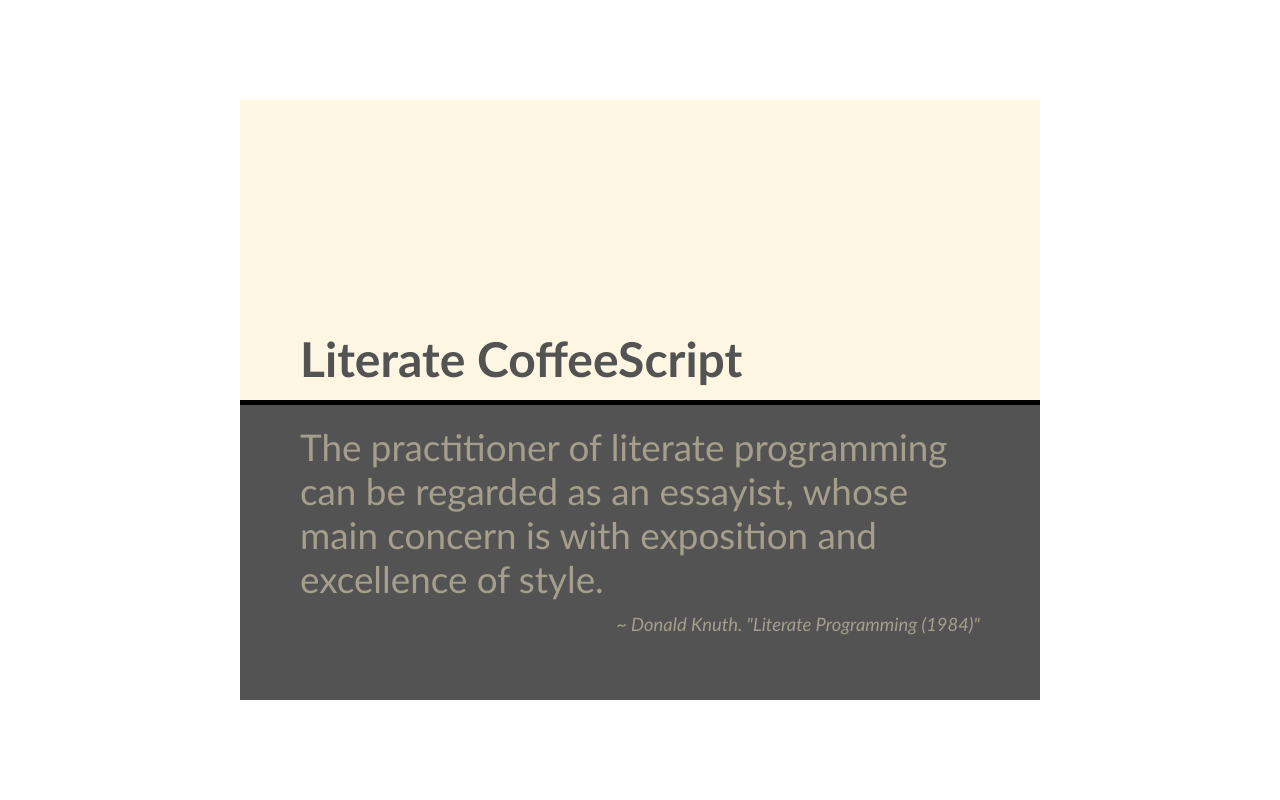
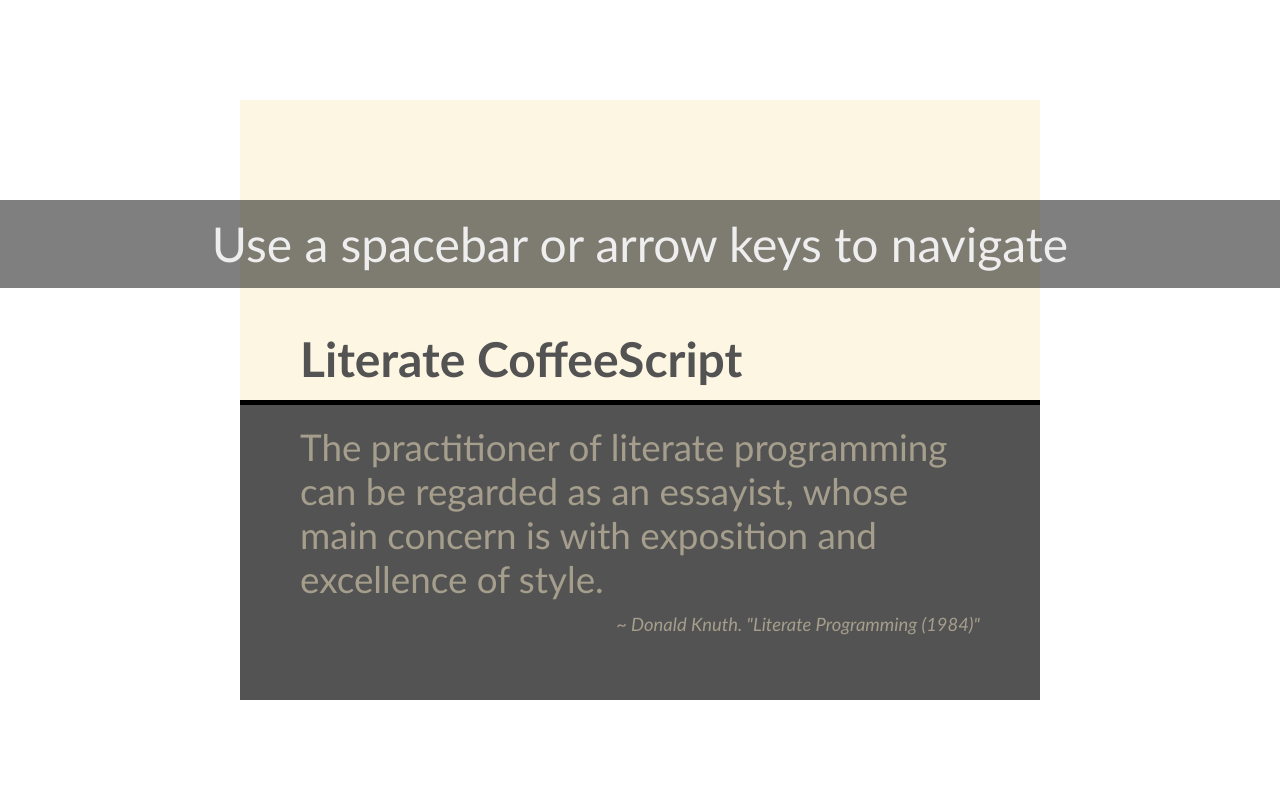
Before and after one commit to sukima/litcoffee-presentation, a website: page index.html in a window 1280 px wide. Shown: the top 800 px of the page. Drawn offline with Linux system fonts and the light colour scheme.

Commit message:
Add instruction overlay

```diff
--- a/css/index.css
+++ b/css/index.css
@@ -146,3 +146,98 @@
   line-height: 1.6em;
   margin: 0 40px;
 }
+
+/* Hint */
+.hint {
+    /*
+        We hide the hint until presentation is started and from browsers not supporting
+        impress.js, as they will have a linear scrollable view ...
+    */
+    display: none;
+
+    /*
+        ... and give it some fixed position and nice styles.
+    */
+    position: fixed;
+    left: 0;
+    right: 0;
+    top: 200px;
+
+    background: rgba(0,0,0,0.5);
+    color: #EEE;
+    text-align: center;
+
+    font-size: 3em;
+    padding: 20px;
+
+    z-index: 100;
+
+    /*
+        By default we don't want the hint to be visible, so we make it transparent ...
+    */
+    opacity: 0;
+
+    /*
+        ... and position it below the bottom of the screen (relative to it's fixed position)
+    */
+    -webkit-transform: translateY(400px);
+    -moz-transform:    translateY(400px);
+    -ms-transform:     translateY(400px);
+    -o-transform:      translateY(400px);
+    transform:         translateY(400px);
+
+    /*
+        Now let's imagine that the hint is visible and we want to fade it out and move out
+        of the screen.
+
+        So we define the transition on the opacity property with 1s duration and another
+        transition on transform property delayed by 1s so it will happen after the fade out
+        on opacity finished.
+
+        This way user will not see the hint moving down.
+    */
+    -webkit-transition: opacity 1s, -webkit-transform 0.5s 1s;
+    -moz-transition:    opacity 1s,    -moz-transform 0.5s 1s;
+    -ms-transition:     opacity 1s,     -ms-transform 0.5s 1s;
+    -o-transition:      opacity 1s,      -o-transform 0.5s 1s;
+    transition:         opacity 1s,         transform 0.5s 1s;
+}
+
+/*
+    Now we 'enable' the hint when presentation is initialized ...
+*/
+.impress-enabled .hint { display: block }
+
+/*
+    ... and we will show it when the first step (with id 'bored') is active.
+*/
+.impress-on-step-1 .hint {
+    /*
+        We remove the transparency and position the hint in its default fixed
+        position.
+    */
+    opacity: 1;
+
+    -webkit-transform: translateY(0px);
+    -moz-transform:    translateY(0px);
+    -ms-transform:     translateY(0px);
+    -o-transform:      translateY(0px);
+    transform:         translateY(0px);
+
+    /*
+        Now for fade in transition we have the oposite situation from the one
+        above.
+
+        First after 4.5s delay we animate the transform property to move the hint
+        into its correct position and after that we fade it in with opacity
+        transition.
+    */
+    -webkit-transition: opacity 1s 5s, -webkit-transform 0.5s 4.5s;
+    -moz-transition:    opacity 1s 5s,    -moz-transform 0.5s 4.5s;
+    -ms-transition:     opacity 1s 5s,     -ms-transform 0.5s 4.5s;
+    -o-transition:      opacity 1s 5s,      -o-transform 0.5s 4.5s;
+    transition:         opacity 1s 5s,         transform 0.5s 4.5s;
+}
+
+.impress-enabled          { pointer-events: none }
+.impress-enabled #impress { pointer-events: auto }
--- a/index.html
+++ b/index.html
@@ -122,6 +122,10 @@
 
   </div>
 
+  <div class="hint">
+    <p>Use a spacebar or arrow keys to navigate</p>
+  </div>
+
   <script type="text/javascript" src="bower_components/impress.js/js/impress.js"></script>
   <script type="text/javascript">impress().init();</script>
 </body>
```
